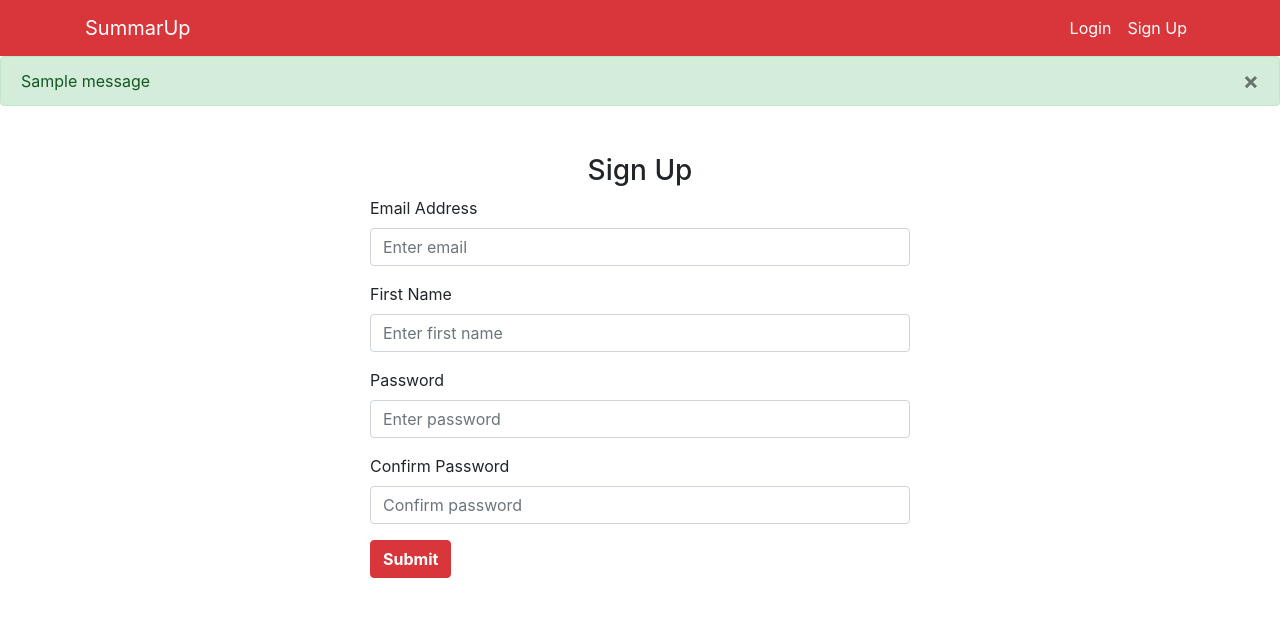
After one commit to RaiYan163/SummaryUP, a Flask app: page /sign-up in a window 1280 px wide. The commit adds this page. Shown: the top 617 px of the page. Run offline with Flask 3, Linux system fonts and the light colour scheme; tables that the repository leaves empty hold one stand-in row (values such as "Sample post"); one stand-in notice (Sample message) is shown; some libraries are stand-ins or nearby versions.

Commit message:
error Phase 2

```diff
--- a/app.py
+++ b/app.py
@@ -12,26 +12,31 @@ load_dotenv()
 
 app = Flask(__name__)
 
+database_uri = os.getenv("DATABASE_URI")
+
 app.config['SQLALCHEMY_DATABASE_URI'] = os.getenv("DATABASE_URI")
 
 # SSL configuration in JSON format
 ssl_config = {
-    "ssl": {
-        "ssl_ca": "/etc/ssl/cert.pem"
-    }
+    "ca": "/etc/ssl/cert.pem"
 }
 
-# Convert SSL configuration to a query string
-ssl_query_string = "&".join([f"{key}={value}" for key, value in ssl_config["ssl"].items()])
 
-# Append SSL query string to the URI
-app.config['SQLALCHEMY_DATABASE_URI'] += f"?{ssl_query_string}"
+# Database Configuration
+app.config['SQLALCHEMY_DATABASE_URI'] = database_uri
+app.config['SQLALCHEMY_TRACK_MODIFICATIONS'] = False
+app.config['SQLALCHEMY_ENGINE_OPTIONS'] = {'connect_args': ssl_config}
+
+# # Convert SSL configuration to a query string
+# ssl_query_string = "&".join([f"{key}={value}" for key, value in ssl_config["ssl"].items()])
+
+# # Append SSL query string to the URI
+# app.config['SQLALCHEMY_DATABASE_URI'] += f"?{ssl_query_string}"
 
 #create the database
 db = SQLAlchemy(app)
 
-#starting login
-login = LoginManager(app)
+
 
 from models import*
 
@@ -50,6 +55,8 @@ def login_is_required(function):
     return wrapper
 
 
+
+
 from controller import * #Need to import after the app and login_is_required is initialized. -Saugata
 
 if __name__ == '__main__':
--- a/controller/routes.py
+++ b/controller/routes.py
@@ -1,48 +1,60 @@
 from app import app, login_is_required, db
-from flask import render_template, redirect, url_for, flash
+from flask import render_template, redirect, request, flash, url_for
 from controller import google_auth
 from flask_login import login_user, logout_user, current_user, login_required, LoginManager
 from models import User, Summary, SavedLink, Admin
 from forms import LoginForm
+from werkzeug.security import generate_password_hash, check_password_hash
 
 
 ###Log In Part####
-
-login = LoginManager(app)
-
-@login.user_loader
-def load_user(user_id):
-    return User.query.get(int(user_id))
-
-
-
-
-@app.route('/login', methods=['POST'])
-def login_view():
-    form = LoginForm()
-    if form.validate_on_submit():
-        user = User.query.filter_by(email=form.userEmail.data).first()
-
-        # Ensure that the user is not None and the password field is not None
-        if user and user.password is not None and user.check_password(form.password.data):
-            login_user(user)
-            return redirect(url_for("dashboard"))
-        else:
-            # If login doesn't succeed, send an error message back to the form
-            flash('Invalid username or password')
-
-    return render_template('index.html', form=form)
 
 
 
 
 
+@app.route('/', methods=['GET', 'POST'])
+def login():
+    if request.method == 'POST':
+        data = request.form
+        print(data)
+    return render_template("login.html", boolean=True)
+
+@app.route('/sign-up', methods=['GET', 'POST'])
+def signUp():
+    if request.method == 'POST':
+        email = request.form.get('email')
+        firstName = request.form.get('firstName')
+        password1 = request.form.get('password1')
+        password2 = request.form.get('password2')
+
+        if len(email) < 4:
+            flash('Email must be greater than 3 characters.', category="error")
+            email = request.form.get('email')
+        elif len(firstName) < 2:
+            flash('FirstName must be greater than 1 characters.', category="error")
+            email = request.form.get('email')
+            firstName = request.form.get('firstName')
+        elif password1 != password2:
+            flash('Passwords Dont match', category="error")
+            email = request.form.get('email')
+            firstName = request.form.get('firstName')
+        elif len(password1) < 7:
+            flash('Password must be at least 7 characters.', category = 'error')
+            email = request.form.get('email')
+            firstName = request.form.get('firstName')
+        else:
+
+            new_user = User(email=email, firstName=firstName, password=generate_password_hash(password1, method='pbkdf2:sha256'))
+
+            db.session.add(new_user)
+            db.session.commit()
+            flash('Account Created!',  category = 'success')
+            return redirect('/')
 
 
-@app.route('/', methods=['GET'])
-def index():
-    form = LoginForm()
-    return render_template('index.html', form=form)
+    return render_template("signUp.html")
+
 
 ### Login and Logout Stuff
 @app.route('/logout')
@@ -56,6 +68,8 @@ def logout():
 @app.route('/google_login')
 def google_login():
     return google_auth.google_login(google_auth.setup_google_auth())
+
+
 
 @app.route('/callback')
 def callback():
--- a/models.py
+++ b/models.py
@@ -1,6 +1,5 @@
 from app import db
 from flask_login import UserMixin
-from app import login
 from werkzeug.security import generate_password_hash, check_password_hash
 
 ######### User Model #############
@@ -45,7 +44,3 @@ class Admin(db.Model):
     adminID = db.Column(db.Integer, primary_key=True)
     adminName = db.Column(db.String(255))
     password = db.Column(db.String(255))
-
-@login.user_loader
-def load_user(id):
-    return User.query.get(int(id))
--- /dev/null
+++ b/templates/signUp.html
@@ -0,0 +1,108 @@
+<!DOCTYPE html>
+<html lang="en">
+<head>
+    <meta charset="UTF-8">
+    <meta name="viewport" content="width=device-width, initial-scale=1.0">
+    <title>Sign Up</title>
+    <link rel="stylesheet" href="https://stackpath.bootstrapcdn.com/bootstrap/4.4.1/css/bootstrap.min.css" integrity="sha384-Vkoo8x4CGsO3+Hhxv8T/Q5PaXtkKtu6ug5TOeNV6gBiFeWPGFN9MuhOf23Q9Ifjh" crossorigin="anonymous">
+    <link rel="stylesheet" href="https://stackpath.bootstrapcdn.com/font-awesome/4.7.0/css/font-awesome.min.css" crossorigin="anonymous">
+    <style>
+          .navbar-custom {
+            background-color: #d8363a;
+        }
+        .navbar-custom .navbar-nav .nav-link,
+        .navbar-custom .navbar-brand {
+            color: white;
+        }
+        .navbar-custom .navbar-nav .nav-link:hover {
+            color: black; /* Hover effect for navbar links */
+        }
+        .btn-custom {
+        background-color: #d8363a;
+        border-color: #d8363a;
+        color: white; /* Add this line to explicitly set text color to white */
+        font-weight: bold; /* Add this line to make text bold */
+    }
+    .btn-custom:hover {
+        background-color: #bf302c;
+        border-color: #bf302c;
+    }
+    </style>
+</head>
+<body>
+    <nav class="navbar navbar-expand-lg navbar-custom">
+        <div class="container">
+            <a class="navbar-brand" href="#">SummarUp</a>
+            <button class="navbar-toggler" type="button" data-toggle="collapse" data-target="#navbarNavAltMarkup" aria-controls="navbarNavAltMarkup" aria-expanded="false" aria-label="Toggle navigation">
+                <span class="navbar-toggler-icon"></span>
+            </button>
+            <div class="collapse navbar-collapse" id="navbarNavAltMarkup">
+                <div class="navbar-nav ml-auto">
+                    <a class="nav-item nav-link" href="/">Login</a>
+                    <a class="nav-item nav-link active" href="/sign-up">Sign Up</a>
+                </div>
+            </div>
+        </div>
+    </nav>
+
+    {% with messages = get_flashed_messages(with_categories=true) %}
+
+    {% if messages %}
+
+    {% for category, message in messages %}
+
+    {% if category == 'error' %}
+    <div class="alert alert-danger alter-dismissable fade show" role="alert">
+        {{ message }}
+        <button type="button" class="close" data-dismiss="alert">
+            <span aria-hidden=""true>&times;</span>
+        </button>
+    </div>
+    {% else %}
+    <div class="alert alert-success alter-dismissable fade show" role="alert">
+        {{ message }}
+        <button type="button" class="close" data-dismiss="alert">
+            <span aria-hidden=""true>&times;</span>
+        </button>
+    </div>
+
+    {% endif %}
+
+    {% endfor %}
+
+    {% endif %}
+
+    {% endwith %}
+
+    <div class="container mt-5">
+        <h3 class="text-center">Sign Up</h3>
+        <div class="row justify-content-center">
+            <div class="col-md-6">
+                <form method="POST">
+                    <div class="form-group">
+                        <label for="email">Email Address</label>
+                        <input type="email" class="form-control" id="email" name="email" placeholder="Enter email">
+                    </div>
+                    <div class="form-group">
+                        <label for="firstName">First Name</label>
+                        <input type="text" class="form-control" id="firstName" name="firstName" placeholder="Enter first name">
+                    </div>
+                    <div class="form-group">
+                        <label for="password1">Password</label>
+                        <input type="password" class="form-control" id="password1" name="password1" placeholder="Enter password">
+                    </div>
+                    <div class="form-group">
+                        <label for="password2">Confirm Password</label>
+                        <input type="password" class="form-control" id="password2" name="password2" placeholder="Confirm password">
+                    </div>
+                    <button type="submit" class="btn btn-custom">Submit</button>
+                </form>
+            </div>
+        </div>
+    </div>
+
+    <script src="https://code.jquery.com/jquery-3.2.1.slim.min.js" integrity="sha384-KJ3o2DKtIkvYIK3UENzmM7KCkRr/rE9/Qpg6aAZGJwFDMVNA/GpGFF93hXpG5KkN" crossorigin="anonymous"></script>
+    <script src="https://cdnjs.cloudflare.com/ajax/libs/popper.js/1.12.9/umd/popper.min.js" integrity="sha384-ApNbgh9B+Y1QKtv3Rn7W3mgPxhU9K/ScQsAP7hUibX39j7fakFPskvXusvfa0b4Q" crossorigin="anonymous"></script>
+    <script src="https://maxcdn.bootstrapcdn.com/bootstrap/4.0.0/js/bootstrap.min.js" integrity="sha384-JZR6Spejh4U02d8jOt6vLEHfe/JQGiRRSQQxSfFWpi1MquVdAyjUar5+76PVCmYl" crossorigin="anonymous"></script>
+</body>
+</html>
```
Also changed, not shown: templates/login.html (renamed from templates/index.html, +24 -32 lines).
